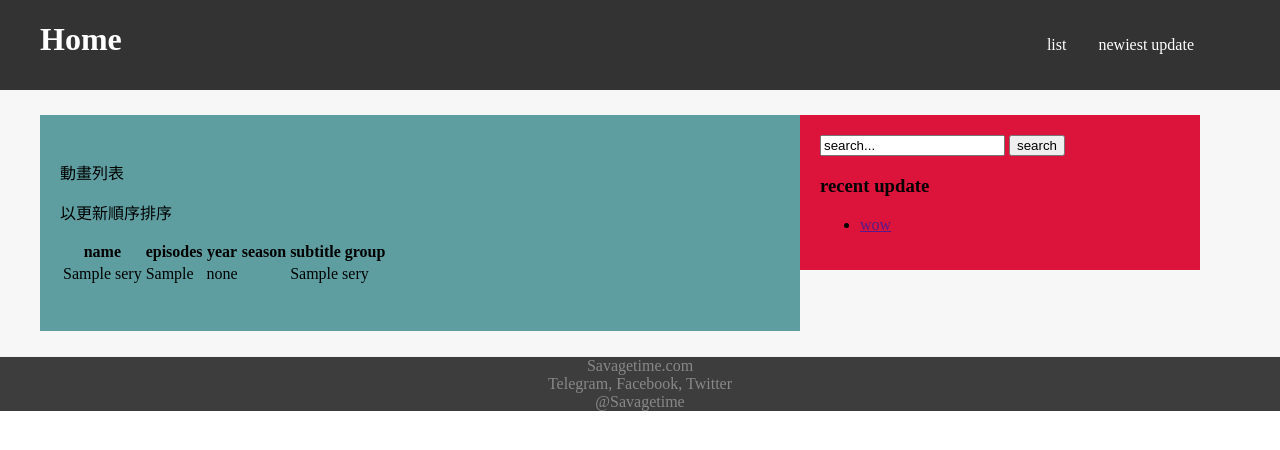
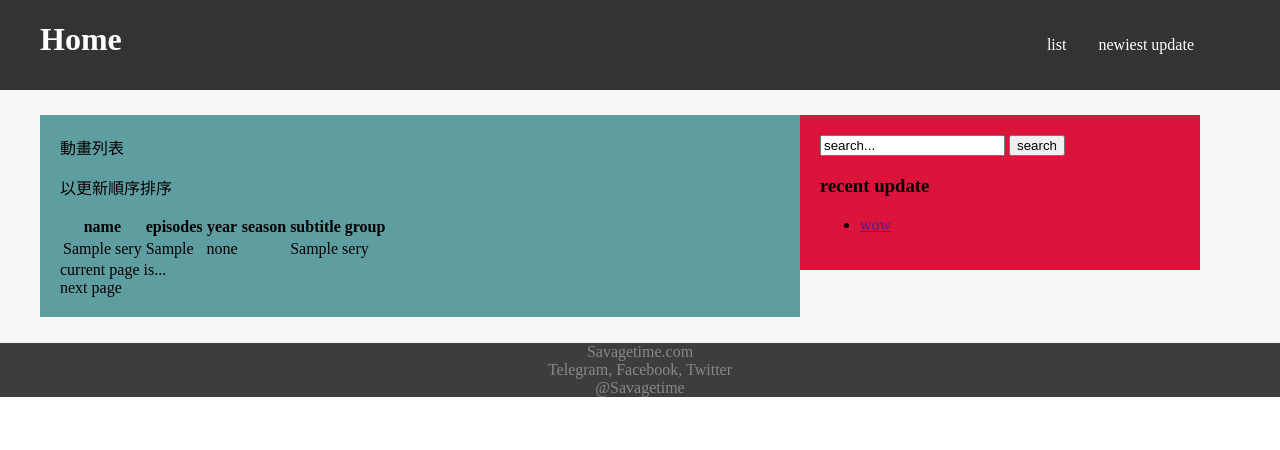
Before and after one commit to robinsonweng/savagetime, a Django app: page / in a window 1280 px wide. Shown: the top 450 px of the page. Run offline with Django 3.2, Linux system fonts and the light colour scheme; tables that the repository leaves empty hold one stand-in row (values such as "Sample post").

Commit message:
Change some html tag class name

```diff
--- a/savagetime/templates/home/index.html
+++ b/savagetime/templates/home/index.html
@@ -7,14 +7,14 @@
 
 {% block content %}
 <main class="main-content">
-    <article class="home-content">
+    <article>
         <header> 動畫列表 </header>
         <div class="content">
             <p>以更新順序排序</p>
             <div class="table-wrapper">
                 <div class="search-bar"></div>
-                <div class="main-table">
-                    <table>
+                <div class="table-block">
+                    <table class="main-table">
                         <thead>
                             <tr>
                                 <th>name</th>
@@ -41,8 +41,8 @@
                         </tbody>
                     </table>
                 </div>
-                <div class="table-info"></div>
-                <div class="paginate"></div>
+                <div class="table-info"> current page is...</div>
+                <div class="paginate">next page</div>
             </div>
         </div>
     </article>
```
